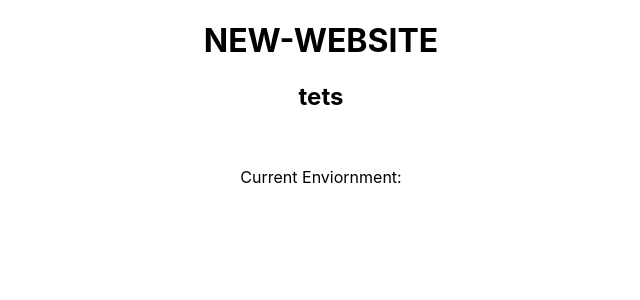
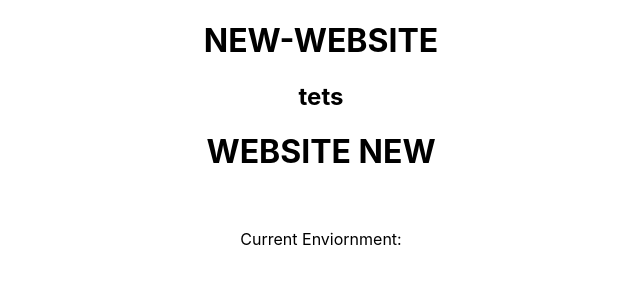
Before and after one commit to saurabhgola/testwebsite, a React (Create React App) app: page / in a window 1280 px wide. Shown: the top 300 px of the page, without its empty margins (319-959 px from the left). Built offline with nearby package versions, Linux system fonts and the light colour scheme.

Commit message:
Fix Netli new-branch

```diff
--- a/src/App.js
+++ b/src/App.js
@@ -6,6 +6,7 @@ function App() {
     <div className="App">
       <h1>NEW-WEBSITE</h1>
       <h2>tets</h2>
+      <h1>WEBSITE NEW</h1>
       <br/>
       <p className="App-intro">Current Enviornment: {process.env.REACT_APP_ENVIORNMENT}</p>
     </div>
```
